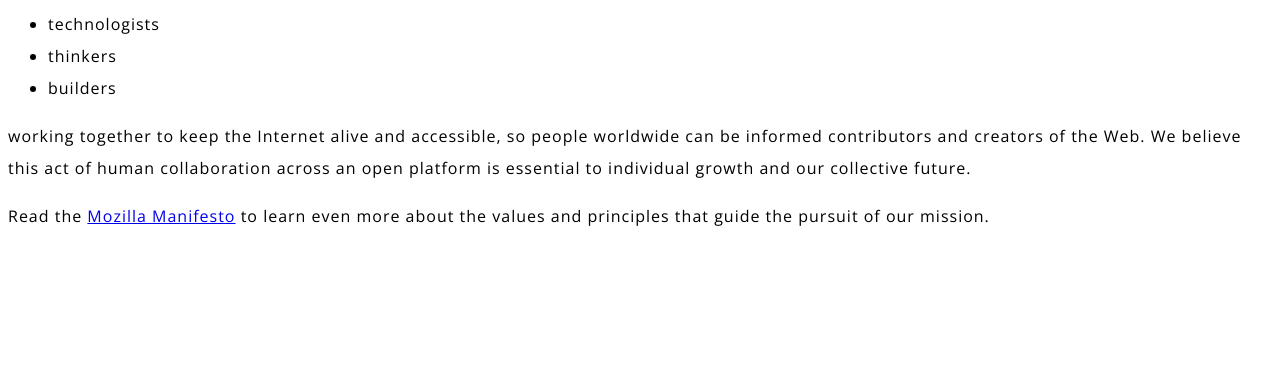
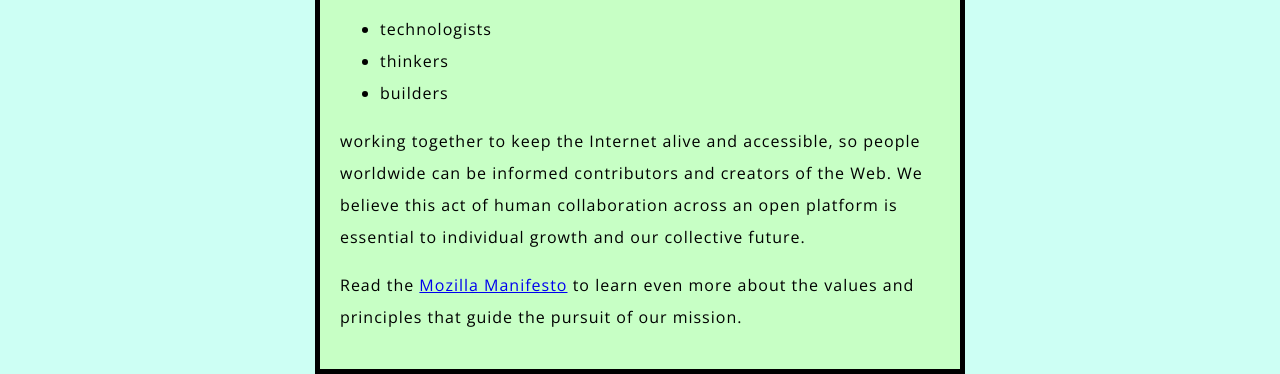
Before and after one commit to pokish/pokish.github.io, a plain HTML site: page index.html in a window 1280 px wide. Shown: the part 477-851 px from the top of the page. Before the commit the page ends 800 px from the top, so only its background shows below. Drawn offline with nearby package versions, Linux system fonts and the light colour scheme.

Commit message:
background color

```diff
--- a/style.css
+++ b/style.css
@@ -1,13 +1,21 @@
 html {
 	font-size: 10px;
 	font-family: "open sans", sans-serif;
-	}
+	background-color: #CDFFF4;
+}
+body {
+	width: 600px;
+	background-color: #C7FFC5;
+	margin: 0 auto;
+	padding: 0 20px 20px 20px;
+	border: 5px solid black;
+}
 h1 {
 	font-size: 60px;
 	text-align: center;
-	}
+}
 p, li {
 	font-size: 16px;
 	line-height: 2;
 	letter-spacing: 1px;
-	}
+}
```
